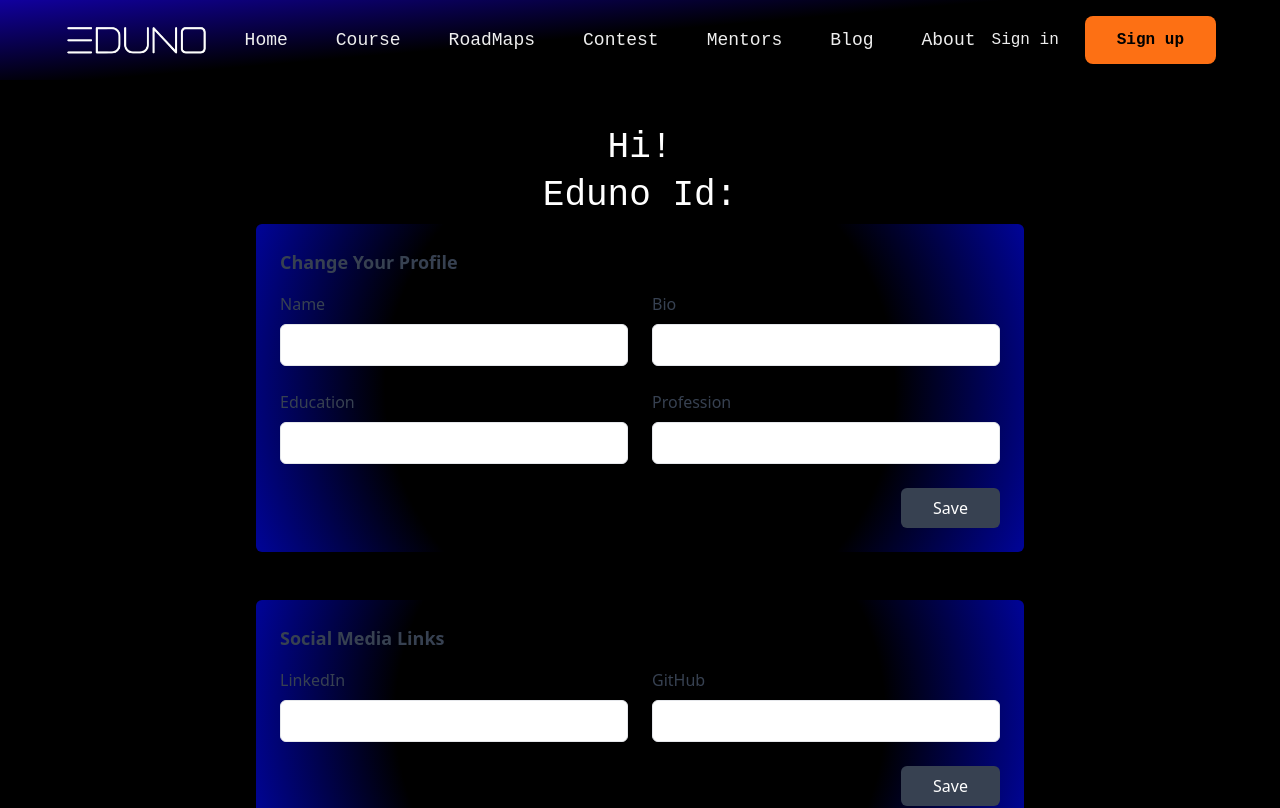
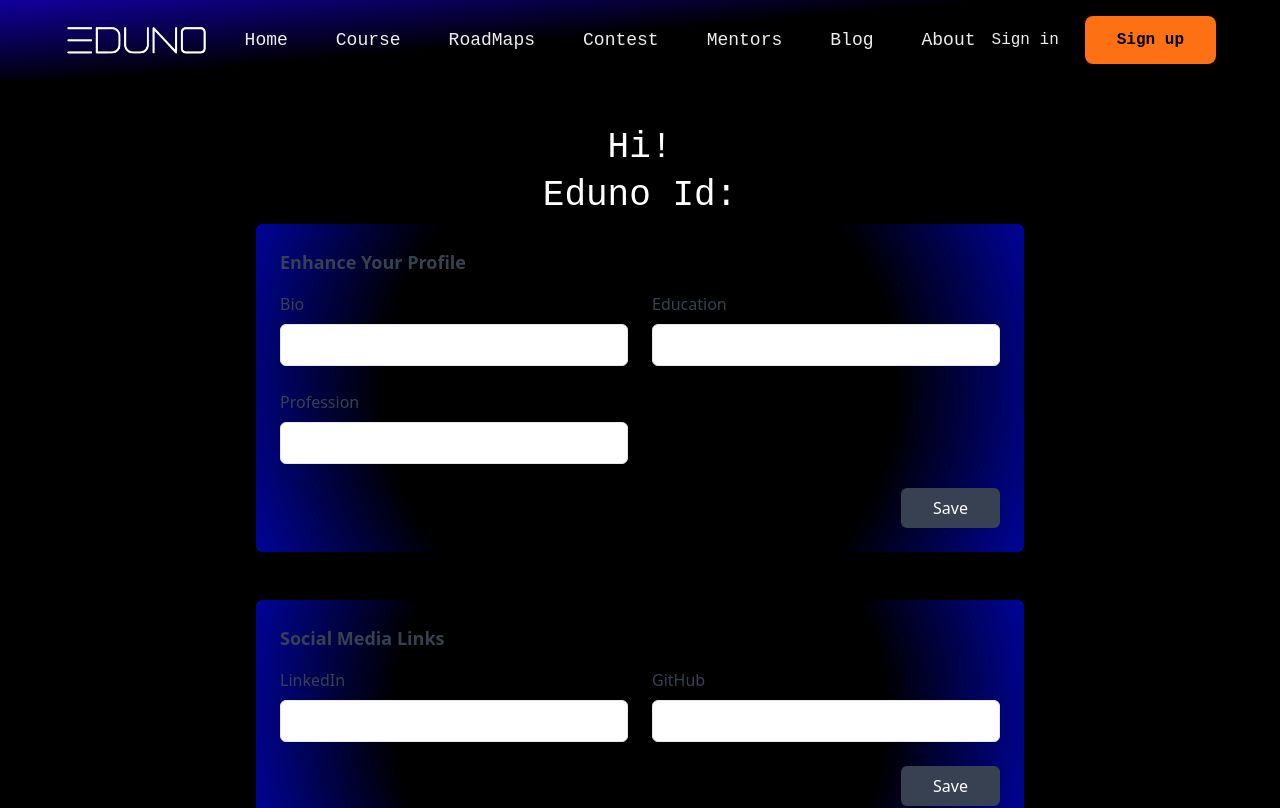
Before and after one commit to officialeduno/Eduno, a Next.js app: page /dashboard/profile in a window 1280 px wide. Shown: the top 808 px of the page. Built offline with nearby package versions, Linux system fonts and the light colour scheme.

Commit message:
Enhance your Profile section ready

```diff
--- /dev/null
+++ b/pages/api/dashboard/updateprofile.js
@@ -0,0 +1,24 @@
+import users from "@/models/users";
+import connectDb from "@/middleware/mongoose"
+
+const handler = async (req, res) => {
+    if (req.method == 'POST') {
+        const edunoId = req.body.edunoId;
+        const user = await users.findOne({edunoId});
+        if(!user){
+            return res.status(200).json({success: false, error: "You are not in the database"})
+        } else{
+            user.bio = req.body.bio;
+            user.education = req.body.education;
+            user.profession = req.body.profession;
+            user.save();
+            res.status(200).json({success: true});
+        }
+
+    } else {
+        res.status(400).json({ error: "This is not allowed" });
+    }
+}
+
+
+export default connectDb(handler);
--- a/pages/dashboard/profile.js
+++ b/pages/dashboard/profile.js
@@ -6,14 +6,42 @@ const Dashboard = (props) => {
 
     const [linkedin, setLinkedin] = useState();
     const [github, setGithub] = useState();
+    const [bio, setBio] = useState();
+    const [education, setEducation] = useState();
+    const [profession, setProfession] = useState();
 
     const handleChange = (e) => {
         if (e.target.name == 'linkedin') {
             setLinkedin(e.target.value);
         } else if (e.target.name == 'github') {
             setGithub(e.target.value);
+        } else if (e.target.name == 'bio') {
+            setBio(e.target.value);
+        } else if (e.target.name == 'education') {
+            setEducation(e.target.value);
+        } else if (e.target.name == 'profession') {
+            setProfession(e.target.value);
         }
     };
+
+    const handleSubmit2 = async (e) => {
+        e.preventDefault();
+        props.setProgress(40);
+        const id = props.edunoId.value;
+        const data = {edunoId: id, bio, education, profession};
+        let res = await fetch('http://localhost:3000/api/dashboard/updateprofile', {
+            method: 'POST',
+            headers: {
+                'Content-Type' : 'application/json'
+            },
+            body: JSON.stringify(data)
+        });
+        props.setProgress(90);
+        let resposnse = await res.json();
+        if(resposnse.success == true){
+            props.setProgress(100);
+        }
+    }
 
     const handleSubmit = async (e) => {
         e.preventDefault();
@@ -29,7 +57,9 @@ const Dashboard = (props) => {
         });
         props.setProgress(90);
         let resposnse = await res.json();
-        console.log(resposnse);
+        if(resposnse.success == true){
+            props.setProgress(100);
+        }
     }
 
     return (
@@ -41,33 +71,29 @@ const Dashboard = (props) => {
                 <h1 className='text-white text-font text-2xl md:text-4xl pb-2'>Hi! {props.userName.value}</h1>
                 <h1 className='text-white text-font text-2xl md:text-4xl pb-2'>Eduno Id: {props.edunoId.value}</h1>
                 <section className="profile-card-bg md:w-[60vw] p-6 mx-auto rounded-md shadow-md">
-                    <h2 className="text-lg font-semibold text-gray-700 capitalize dark:text-white">Change Your Profile</h2>
+                    <h2 className="text-lg font-semibold text-gray-700 capitalize dark:text-white">Enhance Your Profile</h2>
 
                     <form>
                         <div className="grid grid-cols-1 gap-6 mt-4 sm:grid-cols-2">
+
                             <div>
-                                <label className="text-gray-700 dark:text-gray-200" htmlFor="username">Name</label>
-                                <input id="username" type="text" className="block w-full px-4 py-2 mt-2 text-gray-700 bg-white border border-gray-200 rounded-md dark:bg-gray-800 dark:text-gray-300 dark:border-gray-600 focus:border-blue-400 focus:ring-blue-300 focus:ring-opacity-40 dark:focus:border-blue-300 focus:outline-none focus:ring"/>
+                                <label className="text-gray-700 dark:text-gray-200" htmlFor="bio">Bio</label>
+                                <input id="bio" name='bio' type="text" value={bio} onChange={handleChange} className="block w-full px-4 py-2 mt-2 text-gray-700 bg-white border border-gray-200 rounded-md dark:bg-gray-800 dark:text-gray-300 dark:border-gray-600 focus:border-blue-400 focus:ring-blue-300 focus:ring-opacity-40 dark:focus:border-blue-300 focus:outline-none focus:ring"/>
                             </div>
 
                             <div>
-                                <label className="text-gray-700 dark:text-gray-200" htmlFor="emailAddress">Bio</label>
-                                <input id="emailAddress" type="email" className="block w-full px-4 py-2 mt-2 text-gray-700 bg-white border border-gray-200 rounded-md dark:bg-gray-800 dark:text-gray-300 dark:border-gray-600 focus:border-blue-400 focus:ring-blue-300 focus:ring-opacity-40 dark:focus:border-blue-300 focus:outline-none focus:ring"/>
+                                <label className="text-gray-700 dark:text-gray-200" htmlFor="eduncation">Education</label>
+                                <input id="education" name='education' type="text" value={education} onChange={handleChange} className="block w-full px-4 py-2 mt-2 text-gray-700 bg-white border border-gray-200 rounded-md dark:bg-gray-800 dark:text-gray-300 dark:border-gray-600 focus:border-blue-400 focus:ring-blue-300 focus:ring-opacity-40 dark:focus:border-blue-300 focus:outline-none focus:ring"/>
                             </div>
 
                             <div>
-                                <label className="text-gray-700 dark:text-gray-200" htmlFor="password">Education</label>
-                                <input id="password" type="password" className="block w-full px-4 py-2 mt-2 text-gray-700 bg-white border border-gray-200 rounded-md dark:bg-gray-800 dark:text-gray-300 dark:border-gray-600 focus:border-blue-400 focus:ring-blue-300 focus:ring-opacity-40 dark:focus:border-blue-300 focus:outline-none focus:ring"/>
-                            </div>
-
-                            <div>
-                                <label className="text-gray-700 dark:text-gray-200" htmlFor="passwordConfirmation">Profession</label>
-                                <input id="passwordConfirmation" type="password" className="block w-full px-4 py-2 mt-2 text-gray-700 bg-white border border-gray-200 rounded-md dark:bg-gray-800 dark:text-gray-300 dark:border-gray-600 focus:border-blue-400 focus:ring-blue-300 focus:ring-opacity-40 dark:focus:border-blue-300 focus:outline-none focus:ring"/>
+                                <label className="text-gray-700 dark:text-gray-200" htmlFor="profession">Profession</label>
+                                <input id="profession" name='profession' type="text" value={profession} onChange={handleChange} className="block w-full px-4 py-2 mt-2 text-gray-700 bg-white border border-gray-200 rounded-md dark:bg-gray-800 dark:text-gray-300 dark:border-gray-600 focus:border-blue-400 focus:ring-blue-300 focus:ring-opacity-40 dark:focus:border-blue-300 focus:outline-none focus:ring"/>
                             </div>
                         </div>
 
                         <div className="flex justify-end mt-6">
-                            <button className="px-8 py-2.5 leading-5 text-white transition-colors duration-300 transform bg-gray-700 rounded-md hover:bg-gray-600 focus:outline-none focus:bg-gray-600">Save</button>
+                            <button className="px-8 py-2.5 leading-5 text-white transition-colors duration-300 transform bg-gray-700 rounded-md hover:bg-gray-600 focus:outline-none focus:bg-gray-600" onClick={handleSubmit2}>Save</button>
                         </div>
                     </form>
                 </section>
```
